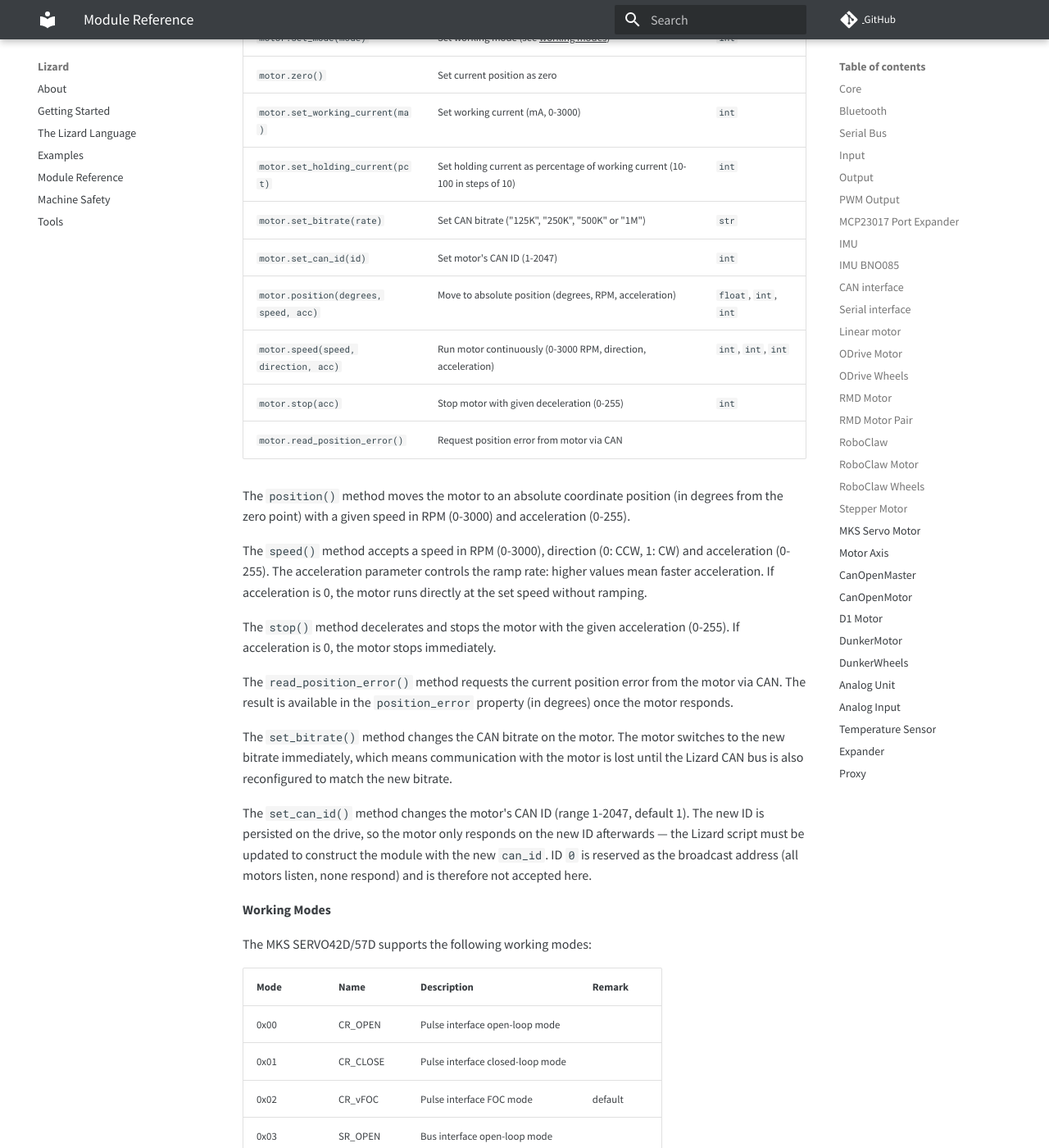
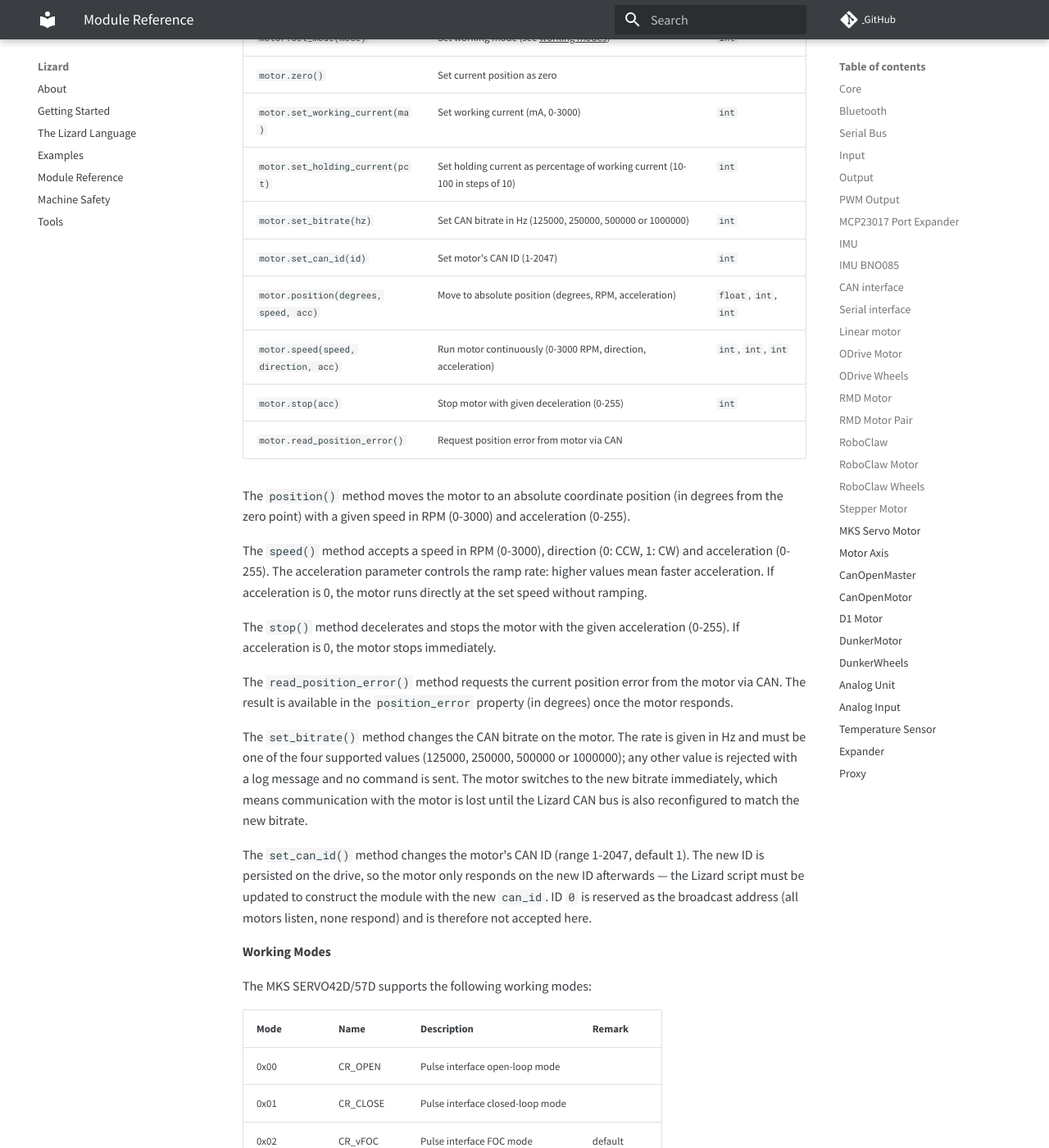
Before and after one commit to zauberzeug/lizard, an MkDocs documentation site: the page built from docs/module_reference.md, in a window 1280 px wide and 1400 px high, scrolled down 24564 px. Shown: the whole window at 82% size. Built offline with MkDocs 1.6.1 and Material for MkDocs 9.7.7, drawn with Linux system fonts in a browser that asks for light colours; comment, search, counter and statistics services are not loaded.

Commit message:
Make set_bitrate take an integer rate in Hz
set_bitrate was the only string-typed setter on the module, which made
typos fail silently to a log line, introduced an inconsistent vocabulary
("1M" vs "...K"), and cost a string transform plus four-way compare.
Switch to an integer in Hz (the socketcan/python-can/datasheet
convention) and validate against the four supported rates with an
exact-match switch, rejecting anything else instead of clamping silently
onto the wrong bus speed.

Addresses review point 7 from Falko on PR #199.

Co-Authored-By: Claude Opus 4.8 (1M context) <noreply@anthropic.com>

```diff
--- a/docs/module_reference.md
+++ b/docs/module_reference.md
@@ -737,7 +737,7 @@ The MKS Servo Motor module controls an [MKS SERVO42D/57D](https://github.com/mak
 | `motor.zero()`                        | Set current position as zero                                                 |                       |
 | `motor.set_working_current(ma)`       | Set working current (mA, 0-3000)                                             | `int`                 |
 | `motor.set_holding_current(pct)`      | Set holding current as percentage of working current (10-100 in steps of 10) | `int`                 |
-| `motor.set_bitrate(rate)`             | Set CAN bitrate ("125K", "250K", "500K" or "1M")                             | `str`                 |
+| `motor.set_bitrate(hz)`               | Set CAN bitrate in Hz (125000, 250000, 500000 or 1000000)                    | `int`                 |
 | `motor.set_can_id(id)`                | Set motor's CAN ID (1-2047)                                                  | `int`                 |
 | `motor.position(degrees, speed, acc)` | Move to absolute position (degrees, RPM, acceleration)                       | `float`, `int`, `int` |
 | `motor.speed(speed, direction, acc)`  | Run motor continuously (0-3000 RPM, direction, acceleration)                 | `int`, `int`, `int`   |
@@ -758,6 +758,7 @@ The `read_position_error()` method requests the current position error from the
 The result is available in the `position_error` property (in degrees) once the motor responds.
 
 The `set_bitrate()` method changes the CAN bitrate on the motor.
+The rate is given in Hz and must be one of the four supported values (125000, 250000, 500000 or 1000000); any other value is rejected with a log message and no command is sent.
 The motor switches to the new bitrate immediately, which means communication with the motor is lost until the Lizard CAN bus is also reconfigured to match the new bitrate.
 
 The `set_can_id()` method changes the motor's CAN ID (range 1-2047, default 1).
```
Also changed, not shown: 2 other files.
